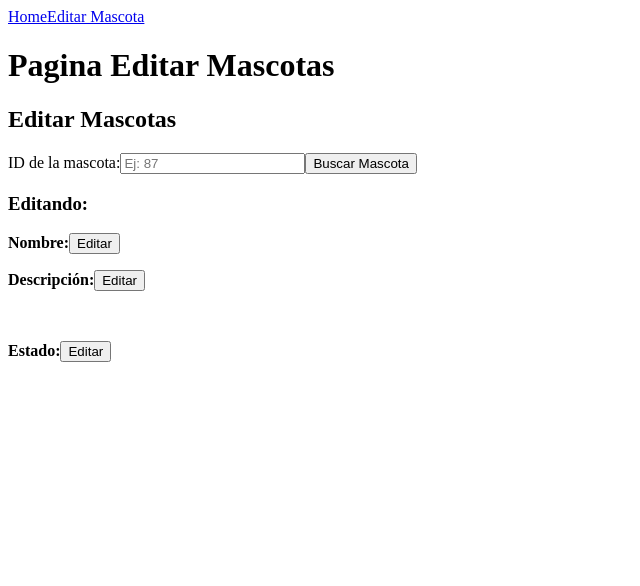
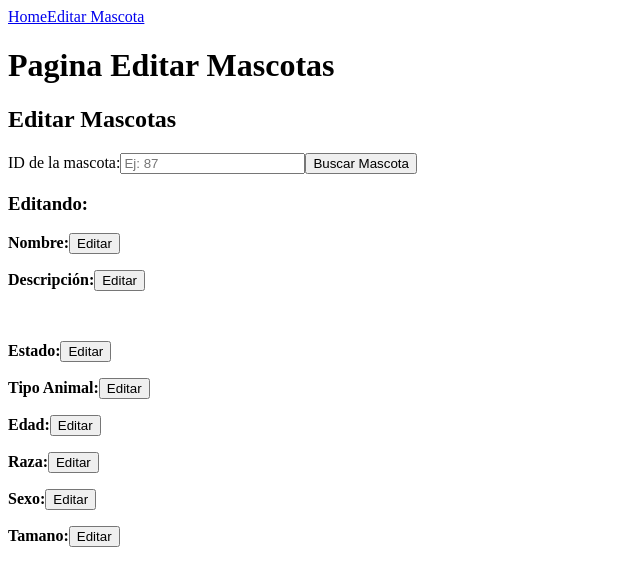
Before and after one commit to Peschke/MascotaApp, a React (Vite) app: page / in a window 1280 px wide. Shown: the top 586 px of the page, without its empty margins (0-640 px from the left). Built offline with nearby package versions, Linux system fonts and the light colour scheme; the HTML template or start-up script is replaced by a standard one.

Commit message:
commit terminando los botones de editar

```diff
--- a/src/components/mascotas/MascotasEditar.jsx
+++ b/src/components/mascotas/MascotasEditar.jsx
@@ -186,6 +186,181 @@ function MascotasEditar() {
                 )}
             </p>
 
+            <p>
+                <strong>Tipo Animal:</strong>
+
+                {campoEditar === "tipo_animal" ? (
+                    <>
+                        <input
+                            value={nuevoValor}
+                            onChange={(e) => setNuevoValor(e.target.value)}
+                        />
+
+                        <button onClick={() => editarCampo("tipo_animal")}>
+                            Guardar
+                        </button>
+
+                        <button onClick={() => setCampoEditar("")}>
+                            Cancelar
+                        </button>
+                    </>
+                ) : (
+                    <>
+                        {mascota.tipo_animal}
+
+                        <button
+                            onClick={() => {
+                                setCampoEditar("tipo_animal");
+                                setNuevoValor(mascota.tipo_animal);
+                            }}
+                        >
+                            Editar
+                        </button>
+
+                    </>
+                )}
+            </p>
+
+            <p>
+                <strong>Edad:</strong>
+
+                {campoEditar === "edad" ? (
+                    <>
+                        <input
+                            value={nuevoValor}
+                            onChange={(e) => setNuevoValor(e.target.value)}
+                        />
+
+                        <button onClick={() => editarCampo("edad")}>
+                            Guardar
+                        </button>
+
+                        <button onClick={() => setCampoEditar("")}>
+                            Cancelar
+                        </button>
+                    </>
+                ) : (
+                    <>
+                        {mascota.edad}
+
+                        <button
+                            onClick={() => {
+                                setCampoEditar("edad");
+                                setNuevoValor(mascota.edad);
+                            }}
+                        >
+                            Editar
+                        </button>
+
+                    </>
+                )}
+            </p>
+
+            <p>
+                <strong>Raza:</strong>
+
+                {campoEditar === "raza" ? (
+                    <>
+                        <input
+                            value={nuevoValor}
+                            onChange={(e) => setNuevoValor(e.target.value)}
+                        />
+
+                        <button onClick={() => editarCampo("raza")}>
+                            Guardar
+                        </button>
+
+                        <button onClick={() => setCampoEditar("")}>
+                            Cancelar
+                        </button>
+                    </>
+                ) : (
+                    <>
+                        {mascota.raza}
+
+                        <button
+                            onClick={() => {
+                                setCampoEditar("raza");
+                                setNuevoValor(mascota.raza);
+                            }}
+                        >
+                            Editar
+                        </button>
+
+                    </>
+                )}
+            </p>
+
+            <p>
+                <strong>Sexo:</strong>
+
+                {campoEditar === "sexo" ? (
+                    <>
+                        <input
+                            value={nuevoValor}
+                            onChange={(e) => setNuevoValor(e.target.value)}
+                        />
+
+                        <button onClick={() => editarCampo("sexo")}>
+                            Guardar
+                        </button>
+
+                        <button onClick={() => setCampoEditar("")}>
+                            Cancelar
+                        </button>
+                    </>
+                ) : (
+                    <>
+                        {mascota.sexo}
+
+                        <button
+                            onClick={() => {
+                                setCampoEditar("sexo");
+                                setNuevoValor(mascota.sexo);
+                            }}
+                        >
+                            Editar
+                        </button>
+
+                    </>
+                )}
+            </p>
+
+            <p>
+                <strong>Tamano:</strong>
+
+                {campoEditar === "tamano" ? (
+                    <>
+                        <input
+                            value={nuevoValor}
+                            onChange={(e) => setNuevoValor(e.target.value)}
+                        />
+
+                        <button onClick={() => editarCampo("tamano")}>
+                            Guardar
+                        </button>
+
+                        <button onClick={() => setCampoEditar("")}>
+                            Cancelar
+                        </button>
+                    </>
+                ) : (
+                    <>
+                        {mascota.tamano}
+
+                        <button
+                            onClick={() => {
+                                setCampoEditar("tamano");
+                                setNuevoValor(mascota.tamano);
+                            }}
+                        >
+                            Editar
+                        </button>
+
+                    </>
+                )}
+            </p>
+
         </div>
     </>
   );
```
